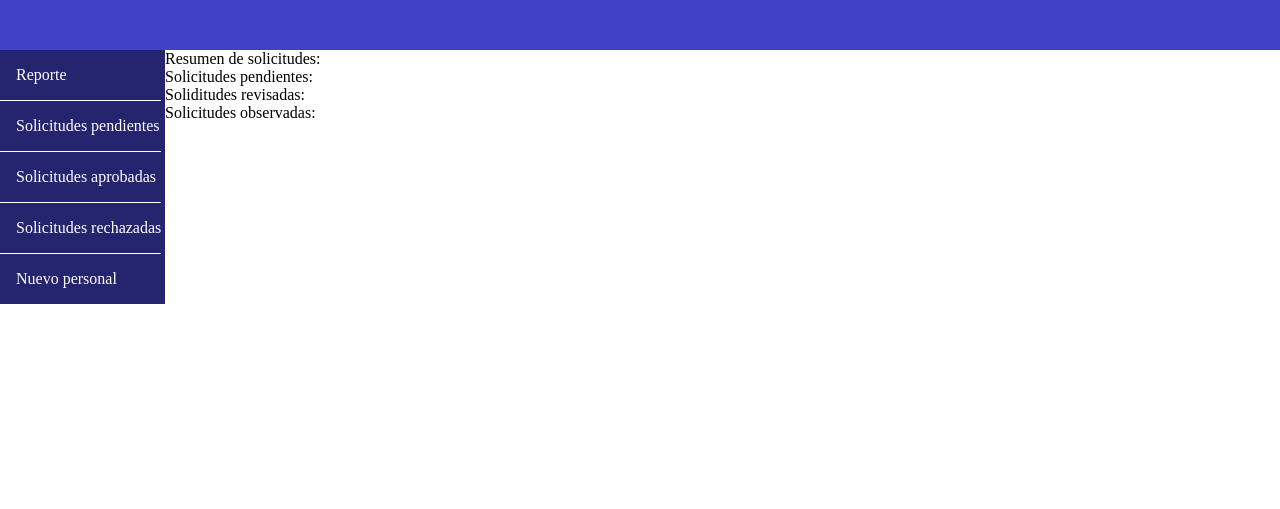
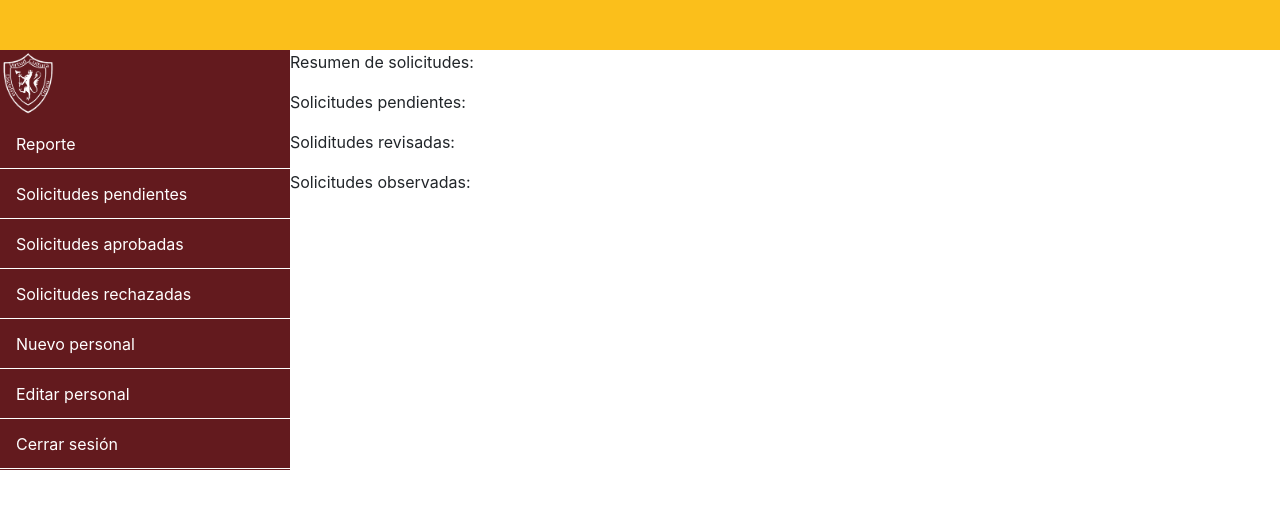
Before and after one commit to manuelesp1/ProyectoIntegrador, a PHP site: page /Vista/gerencia.php in a window 1280 px wide. Shown: the top 509 px of the page. Run offline with PHP 8.4, Linux system fonts and the light colour scheme.

Commit message:
gerencia

```diff
--- a/Vista/administracion.php
+++ b/Vista/administracion.php
@@ -7,6 +7,7 @@
 <head>
     <meta charset="UTF-8">
     <meta name="viewport" content="width=device-width, initial-scale=1.0">
+    <link rel="stylesheet" href="css/bootstrap.css" />
     <link rel="stylesheet" href="css/admin.css">
     <script  type = "text/javascript"  src = "js/jquery.js" > </script>
     <title>Document</title>
@@ -14,11 +15,14 @@
 
 <body>
     <section class="banner">
+
         <p>Bienvenido, <?php echo $_SESSION['nombre'] ?></p>
+
     </section>
     <section class="principal">
         <div class="menu">
             <ul>
+                <a align="center"><img src="img/escudo-laLetona-b.png" alt="" width="20%" height="20%" ></a>
                 <a href="#"><li>Reporte</li></a>
                 <a onclick=pendientes()><li>Solicitudes pendientes</li></a>
                 <a onclick=revisados()><li>Solicitudes revisadas</li></a>
--- a/Vista/css/admin.css
+++ b/Vista/css/admin.css
@@ -11,15 +11,15 @@
 /* ---------banner--------- */
 .banner{
     height: 50px;
-    background-color: #4141c6;
-    color: #FFA500;
+    background-color: #fbbf1b;
+    color: #631a1e;
 }
 
 /*--------- menu--------- */
 .menu{
-    width: 165px;
-    height: 254px;
-    background-color: #25256f;
+    width: 290px;
+    height: 420px;
+    background-color: #631a1e;
     color: white;
 }
 .menu ul{
--- a/Vista/gerencia.php
+++ b/Vista/gerencia.php
@@ -3,6 +3,7 @@
 <head>
     <meta charset="UTF-8">
     <meta name="viewport" content="width=device-width, initial-scale=1.0">
+    <link rel="stylesheet" href="css/bootstrap.css" />
     <script  type = "text/javascript"  src = "js/jquery.js" > </script>
     <link rel="stylesheet" href="css/admin.css">
     <title>Document</title>
@@ -14,7 +15,7 @@
     <section class="principal">
         <div class="menu">
             <ul>
-                <a href="#"><li>Reporte</li></a>
+                <a href="#"><a align="center"><img src="img/escudo-laLetona-b.png" alt="" width="20%" height="20%" ></a><li>Reporte</li></a>
                 <a onclick=pendientes()><li>Solicitudes pendientes</li></a>
                 <a onclick=aprobados()><li>Solicitudes aprobadas</li></a>
                 <a onclick=rechazados()><li>Solicitudes rechazadas</li></a>
```
